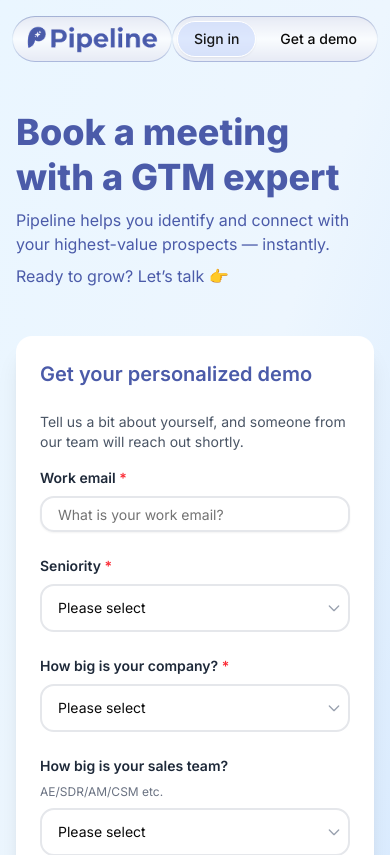
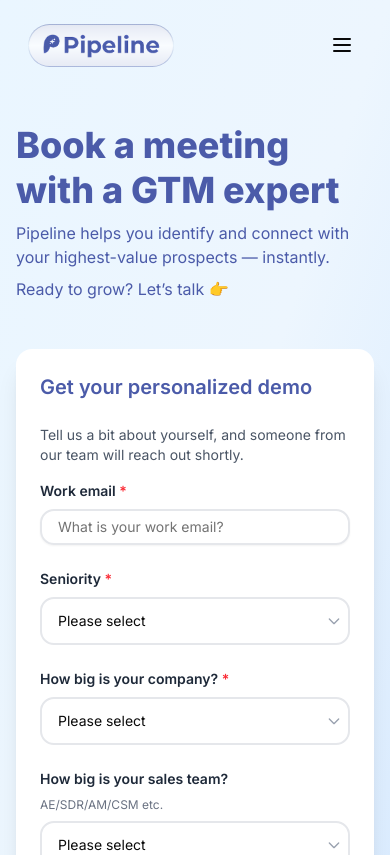
Before and after one commit to pipeline-techstack/pipeline-fe-website, a Next.js app: page /demo in a window 390 px wide. Shown: the top 855 px of the page. Built offline with nearby package versions, Linux system fonts and the light colour scheme.

Commit message:
(feat): mobile-responsiveness for navbar section

```diff
--- a/components/custom/navbar.tsx
+++ b/components/custom/navbar.tsx
@@ -1,31 +1,34 @@
 "use client";
 
 import Image from "next/image";
-import React from "react";
+import React, { useState } from "react";
 import logo from "../../assets/logo.png";
 import { Button } from "../ui/button";
 import Link from "next/link";
 import { redirect } from "next/navigation";
 
 const Navbar = () => {
+  const [menuOpen, setMenuOpen] = useState(false);
+
   const handleRedirect = () => {
     window.open("https://sales.addpipeline.ai/", "_blank");
   };
 
   return (
+    <nav className="w-full px-4 py-2 bg-transparent">
       <div className="flex justify-between items-center">
         {/* Logo */}
         <div className="bg-gradient-to-b from-primary/40 via-transparent to-primary/40 shadow-inner p-[1px] rounded-full">
           <div
-          className="bg-white/70 px-3 py-2 rounded-full"
+            className="bg-white/70 px-3 py-2 rounded-full cursor-pointer"
             onClick={() => redirect("/")}
           >
-          <Image src={logo} alt="logo" width={140} height={140} />
+            <Image src={logo} alt="logo" width={120} height={120} />
           </div>
         </div>
 
-      {/* Buttons */}
-      <div className="bg-gradient-to-b from-primary/40 via-transparent to-primary/40 shadow-inner p-[1px] rounded-full">
+        {/* Desktop Buttons */}
+        <div className="hidden md:flex bg-gradient-to-b from-primary/40 via-transparent to-primary/40 shadow-inner p-[1px] rounded-full">
           <div className="flex items-center gap-2 bg-white/70 p-1 rounded-full">
             <Button
               variant="secondary"
@@ -34,7 +37,6 @@ const Navbar = () => {
             >
               Sign in
             </Button>
-
             <Link href="/demo">
               <Button
                 variant="outline"
@@ -45,7 +47,52 @@ const Navbar = () => {
             </Link>
           </div>
         </div>
+
+        {/* Mobile Hamburger */}
+        <div className="md:hidden flex items-center">
+          <button
+            onClick={() => setMenuOpen(!menuOpen)}
+            className="p-2 rounded focus:outline-none"
+            aria-label="Toggle menu"
+          >
+            <svg
+              className="w-6 h-6"
+              fill="none"
+              stroke="currentColor"
+              viewBox="0 0 24 24"
+            >
+              <path
+                strokeLinecap="round"
+                strokeLinejoin="round"
+                strokeWidth={2}
+                d={menuOpen ? "M6 18L18 6M6 6l12 12" : "M4 6h16M4 12h16M4 18h16"}
+              />
+            </svg>
+          </button>
         </div>
+      </div>
+
+      {/* Mobile Menu */}
+      {menuOpen && (
+        <div className="md:hidden mt-2 flex flex-col items-end gap-2">
+          <Button
+            variant="secondary"
+            onClick={handleRedirect}
+            className="border border-white cursor-pointer w-full"
+          >
+            Sign in
+          </Button>
+          <Link href="/demo" className="w-full">
+            <Button
+              variant="outline"
+              className="bg-transparent shadow-none border-none cursor-pointer w-full"
+            >
+              Get a demo
+            </Button>
+          </Link>
+        </div>
+      )}
+    </nav>
   );
 };
 
```
Lines whose indentation alone changed are shown as unchanged.
